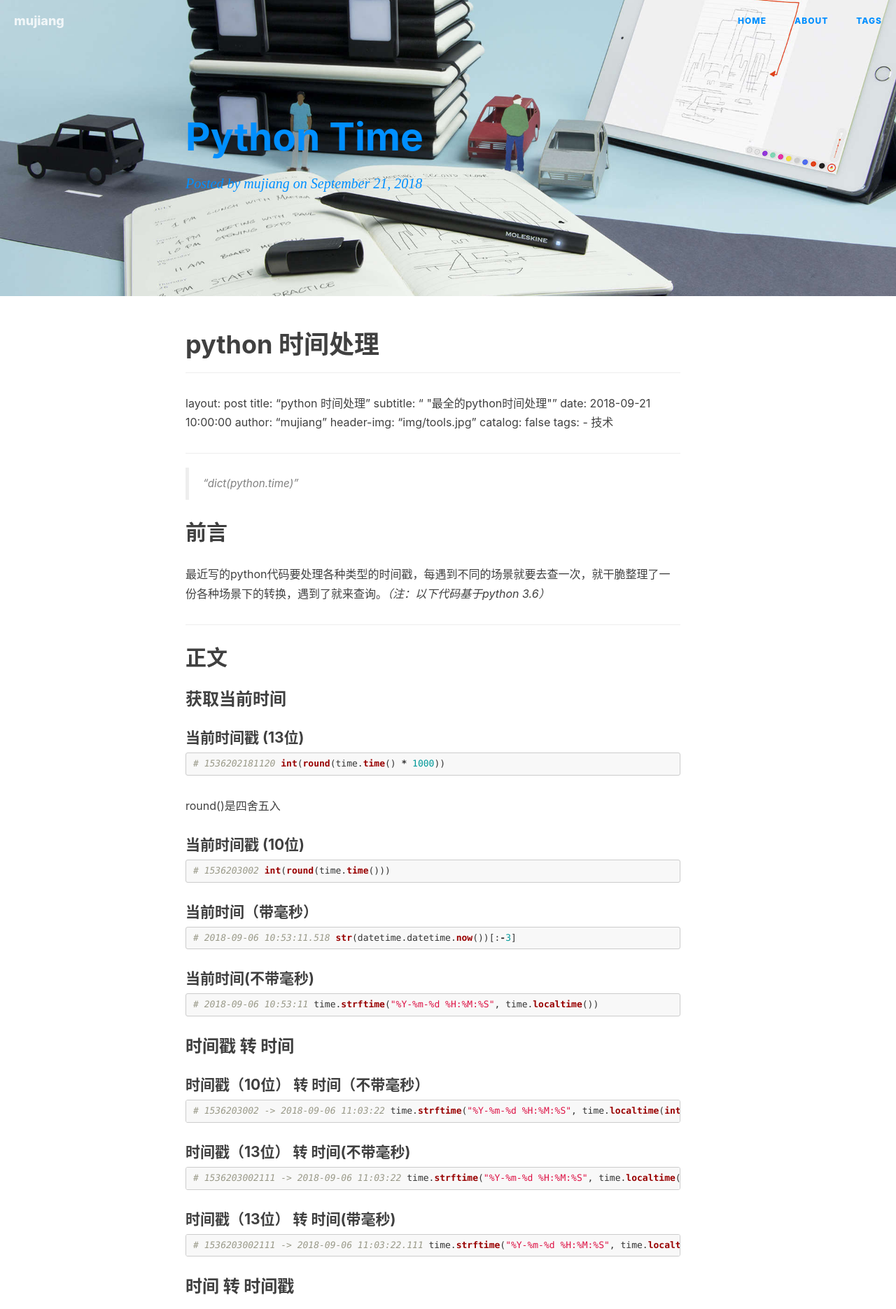
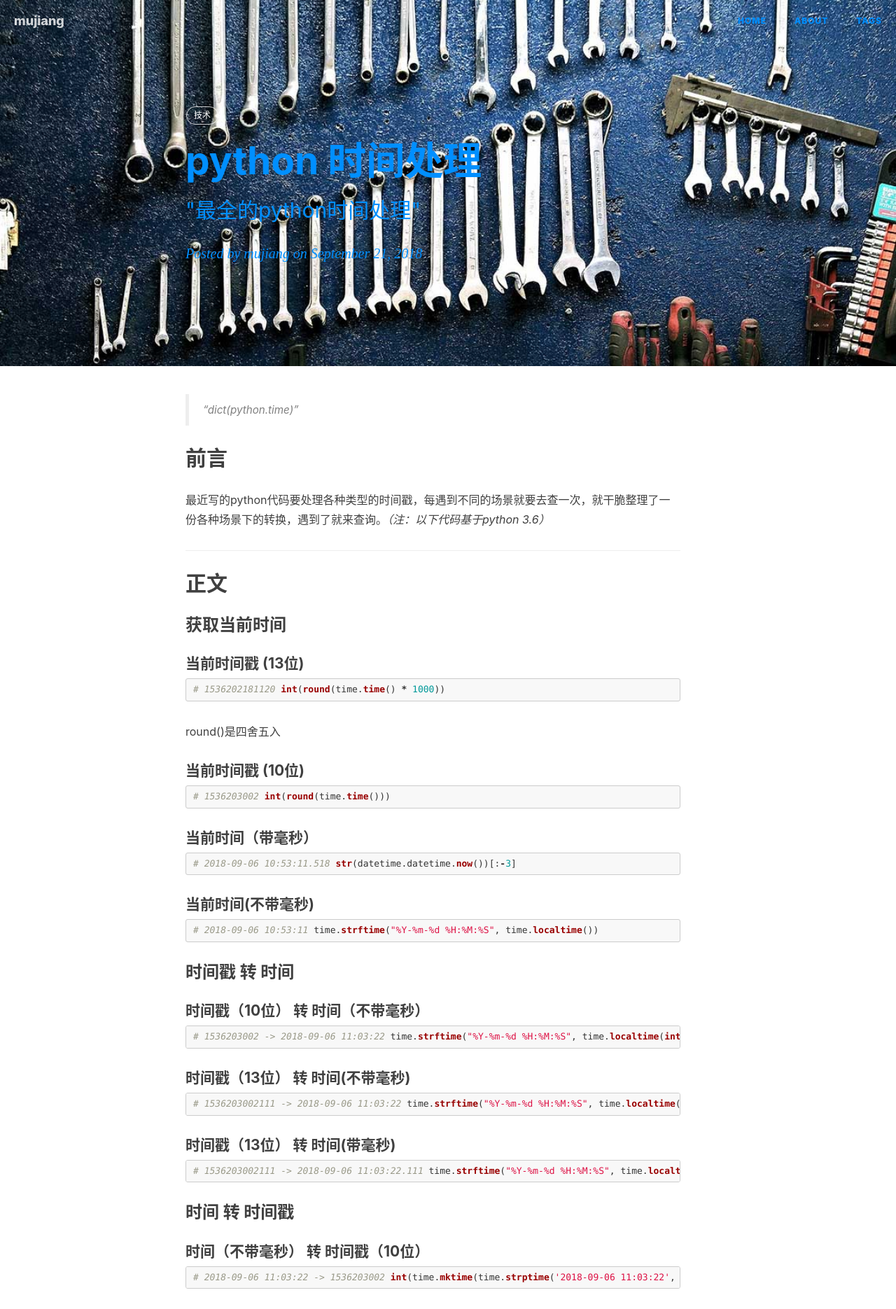
Before and after one commit to littlemujiang/littlemujiang.github.io, a Jekyll site: the page built from _posts/2018-09-21-python-time.markdown, in a window 1280 px wide. Shown: the top 1870 px of the page at 70% size. Built offline with Jekyll 4.4.1, drawn with Linux system fonts in a browser that asks for light colours; nearby versions of some CDN libraries; our own code applies the rules of GitHub Pages for plain Markdown files; comment, search, counter and statistics services are not loaded.

Commit message:
add post

```diff
--- a/_posts/2018-09-21-python-time.markdown
+++ b/_posts/2018-09-21-python-time.markdown
@@ -1,5 +1,3 @@
-# python 时间处理
-
 ---
 layout:     post
 title:      "python 时间处理"
```
